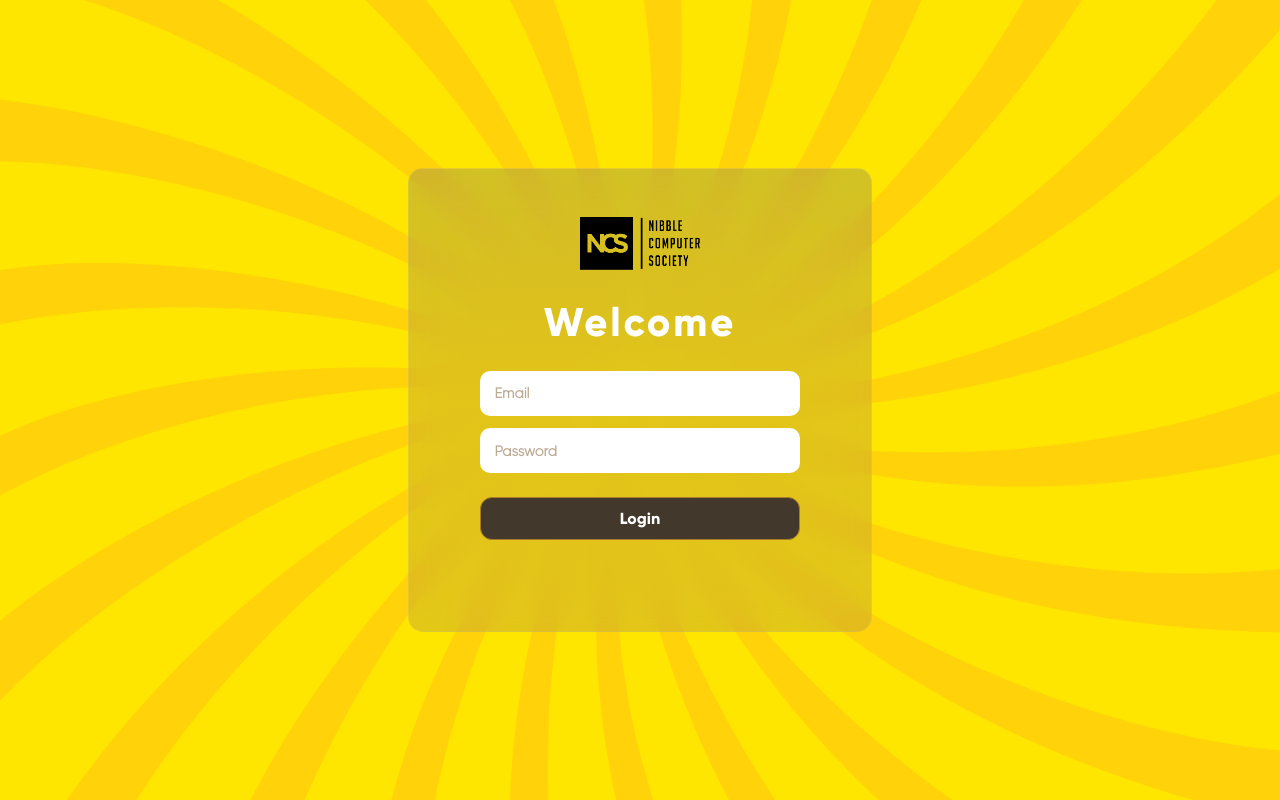
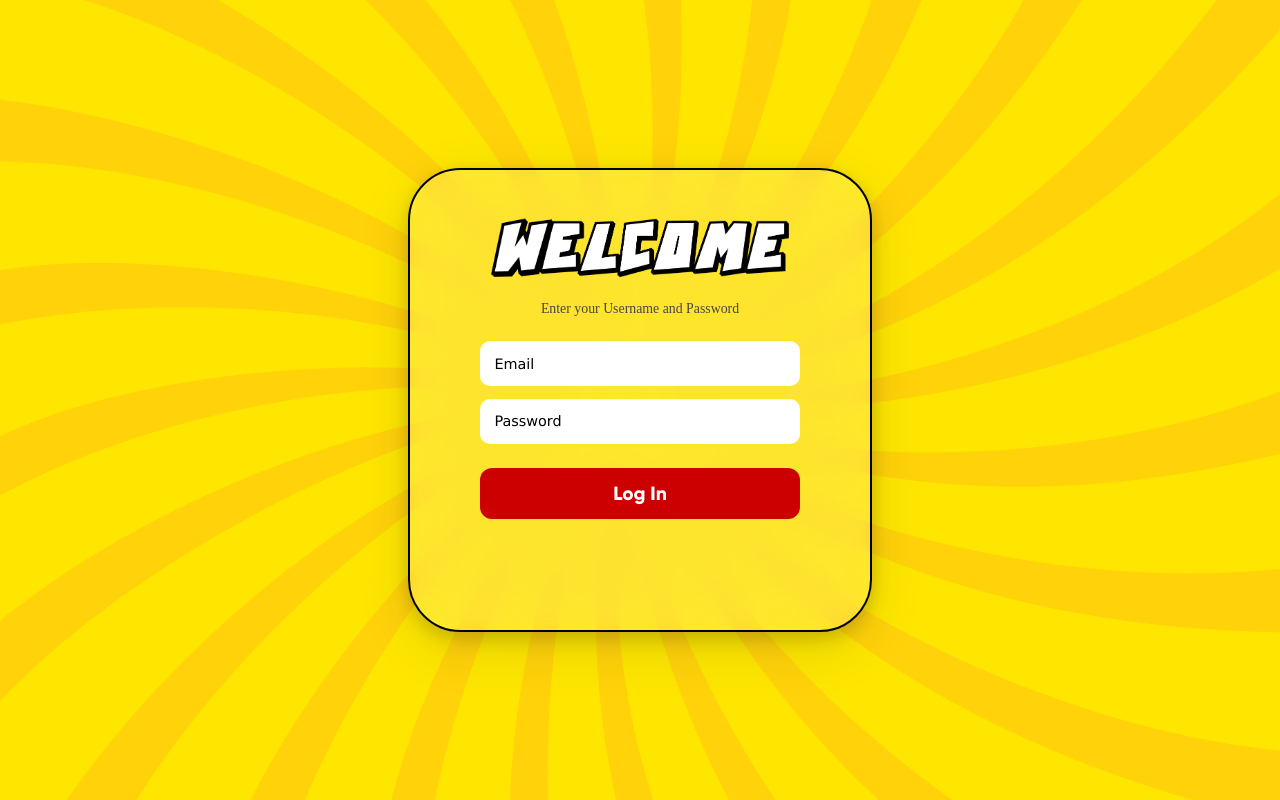
Before and after one commit to rohitPandey469/farewell2k23, a React (Vite) app: page /login in a window 1280 px wide. Built offline with nearby package versions, Linux system fonts and the light colour scheme; no server answers; a web font is replaced by a local one; what alertifyjs would draw is missing.

Commit message:
added login css

```diff
--- a/src/pages/login.jsx
+++ b/src/pages/login.jsx
@@ -2,8 +2,8 @@ import React from 'react'
 import { useNavigate } from "react-router-dom";
 import { auth, logInWithEmailAndPassword, toastif} from "../../firebase";
 import { useAuthState } from "react-firebase-hooks/auth";
-import '../styles/login.css'
-import ncsLogo from '../assets/ncs-logo.png'
+import '../styles/login.css';
+import welcome from "../assets/home/welcome.png";
 
 import { ToastContainer, toast, Slide } from 'react-toastify';
 import 'react-toastify/dist/ReactToastify.css';
@@ -82,8 +82,8 @@ export default function Login(){
                 theme="dark"
             />
             <form className="loginForm" onSubmit={handleSubmit}>
-                <a href="https://hackncs.in/"><img className="ncsLogo" src={ncsLogo} alt="Nibble Computer Society Logo"/></a>
-                <h1 className='loginWelcome'>Welcome</h1>
+                <img src={welcome} className='loginWelcome' alt="welcome"/>
+                <p className='loginp'>Enter your Username and Password</p>
                 <div className='inputContainer'>
                     <input
                         id = "email"
@@ -104,7 +104,7 @@ export default function Login(){
                         onChange = {handleChange}
                     />
                 </div>
-                <button className='loginButton'>Login</button>
+                <button className='loginButton'>Log In</button>
             </form>
         </div>
     )
--- a/src/styles/index.css
+++ b/src/styles/index.css
@@ -53,16 +53,15 @@ h1, h2, p{
 }
 
 ::placeholder { /* Chrome, Firefox, Opera, Safari 10.1+ */
-  color: rgb(188, 171, 148);
-  opacity: 1; /* Firefox */
+  color: #000000;
 }
 
 :-ms-input-placeholder { /* Internet Explorer 10-11 */
-  color: rgb(188, 171, 148);
+  color: #000000;
 }
 
 ::-ms-input-placeholder { /* Microsoft Edge */
-  color: rgb(188, 171, 148);
+  color: #000000;
 }
 
 .alertify-notifier .ajs-message.ajs-error{
--- a/src/styles/login.css
+++ b/src/styles/login.css
@@ -17,12 +17,16 @@
     align-items: center;
 }
 
+
+
+
 .loginForm{
 /* Note: backdrop-filter has minimal browser support */
-    background: linear-gradient(180deg, rgba(107, 110, 119, 0.3) 0%, rgba(163, 132, 77, 0.3) 48.23%);
-    border: 1px solid rgba(255, 255, 255, 0.1);
-    backdrop-filter: blur(16px);
-    border-radius: 15px;
+    margin-block: auto;
+    background: rgba(255, 255, 255, 0.17);
+    border: 2px solid rgb(0, 0, 0);
+    backdrop-filter: blur(18.6px);
+    border-radius: 52.3889px;
     max-width: 100%;
     width: 29rem;
     height: 29rem;
@@ -32,15 +36,18 @@
     padding: 3rem 5rem;
     /* margin: 4rem auto; */
     gap: 1.5rem;
+    box-shadow: rgba(17, 17, 26, 0.1) 0px 4px 16px, rgba(17, 17, 26, 0.1) 0px 8px 24px, rgba(17, 17, 26, 0.1) 0px 16px 56px;
 }
 
 .loginWelcome{
-    font-family: 'gilroy-bold';
-    font-style: normal;
-    font-weight: 800;
-    font-size: 2.5rem;
-    letter-spacing: 0.07em;
-    color: #FFFFFF;
+
+   height:calc(1.5vw + 40px);
+
+}
+.loginp{
+    color:#454545;
+    text-align: center;
+    font-size: calc(10px + 0.3vw);
 }
 
 .inputContainer{
@@ -51,10 +58,9 @@
 }
 
 .inputField{
-    font-family: 'gilroy-light';
+    font-family:Verdana, sans-serif;
     font-size: 0.9rem;
-    font-weight: 700;
-    color: #676767;
+    outline:none;
     max-width: 80vw;
     width: 20rem;
     min-width: 10rem;
@@ -71,16 +77,16 @@
     max-width: 80vw;
     min-width: 10rem;
     padding: 0.5rem;
-    background: #42382B;
-    border: 1px solid #A97B2B;
+    background: #CC0000;
+    border: 0px solid #A97B2B;
     backdrop-filter: blur(16px);
     /* Note: backdrop-filter has minimal browser support */
     border-radius: 12px;
     font-family: 'gilroy-bold';
     font-style: normal;
-    font-weight: 800;
-    font-size: 1rem;
+    font-size: 1.2rem;
     line-height: 25px;
+    padding-block: 13px;
     color: #FFFFFF;
     transition: all 0.1s;
 }
```
